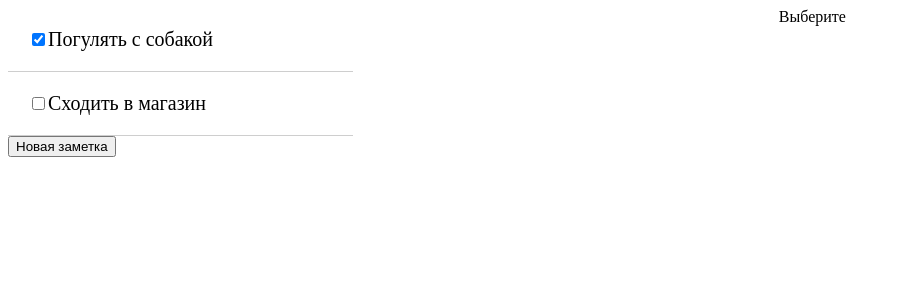
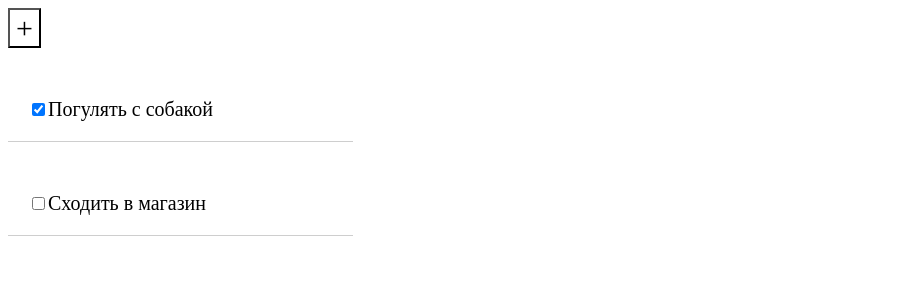
Before and after one commit to cestagape/ToDoList, a React (Create React App) app: page / in a window 1280 px wide. Shown: the top 300 px of the page, without its empty margins (0-900 px from the left). Built offline with nearby package versions, Linux system fonts and the light colour scheme.

Commit message:
First commit

```diff
--- a/src/App.js
+++ b/src/App.js
@@ -32,6 +32,7 @@ class App extends React.Component {
                 currentNote: currNote
             }
         })
+
     }
     onNoteChanged(note) {
         console.log("fromcallback:")
@@ -48,14 +49,15 @@ class App extends React.Component {
             }
         })
     }
+
         render() {
             let noteComponent = this.state.notesData.map(item => <LeftOne key={item.id} note={item}/>)
             console.log(noteComponent)
             return (
                 <div className="container">
                     <div className="left">
+                        <button className="createNewTaskButton" onClick={this.newNote}>+</button>
                         {noteComponent}
-                        <button onClick={this.newNote}>Новая заметка</button>
                     </div>
                     <div className="right">
                         <RightOne key={this.state.notesData.length} currentNote={this.state.currentNote} callback={this.onNoteChanged.bind(this)}/>
--- a/src/components/LeftOne.js
+++ b/src/components/LeftOne.js
@@ -4,10 +4,12 @@ import "./styles/styles.css";
 function LeftOne(props) {
     return(
         <div className="bar-items">
+
             <div className="bar">
                 <input type="checkbox" key={props.note.id} defaultChecked={props.note.isChecked}/>
                 <label>{props.note.name}</label>
             </div>
+
         </div>
     )}
 export default LeftOne
--- a/src/components/RightOne.js
+++ b/src/components/RightOne.js
@@ -28,7 +28,7 @@ class RightOne extends React.Component{
         this.setState({
             currentNote: note
         })
-        this.props.callback(note)
+        this.props.callback(note);
     }
 
     render() {
@@ -50,7 +50,7 @@ class RightOne extends React.Component{
         } else {
             return(
                 <div className="right-items">
-                    <label>Выберите</label>
+                    <label></label>
                 </div>
             )
         }
--- a/src/components/styles/styles.css
+++ b/src/components/styles/styles.css
@@ -3,14 +3,17 @@
     flex-direction: row;
     justify-content: flex-start;
     align-items: flex-start;
+
 }
 .left{
     width: 30%;
 }
 .right {
     width: 80%;
+
 }
 .bar-items {
+    margin-top: 30px;
     display: flex;
     flex-direction: column;
     justify-content: flex-start;
@@ -50,24 +53,34 @@
     justify-content: center;
     height: 100px;
     width: 70%;
+    animation: 3s ease-in 1s infinite reverse both running slidein;
 }
 .inputs {
-    margin-top: 5px;
+    margin-top: 30px;
     width: 100%;
     height: 100px;
-    border: 3px solid #949494;
-    border-radius: 30px;
+    border: 1px solid #949494;
+    border-radius: 3px;
     font-size: 20px;
-    font-family: "Gill Sans", sans-serif;
+    font-family: Futura;
+    font-weight: bold;
+    text-align: left;
+}
+.input-description {
+    margin-top: 30px;
+    width: 100%;
+    height: 1000px;
+    border: 1px solid #949494;
+    border-radius: 3px;
+    font-size: 20px;
+    font-family: Futura;
     font-weight: bold;
 }
-.input-description {
-    margin-top: 5px;
-    width: 100%;
-    height: 300px;
-    border: 3px solid #949494;
-    border-radius: 30px;
-    font-size: 20px;
-    font-family: "Gill Sans", sans-serif;
-    font-weight: bold;
+.createNewTaskButton {
+    background-color: rgba(28,28,28,0);
+    color: black;
+    font-size: 30px;
+    font-family: Futura;
+    font-weight: Strong;
+
 }
```
